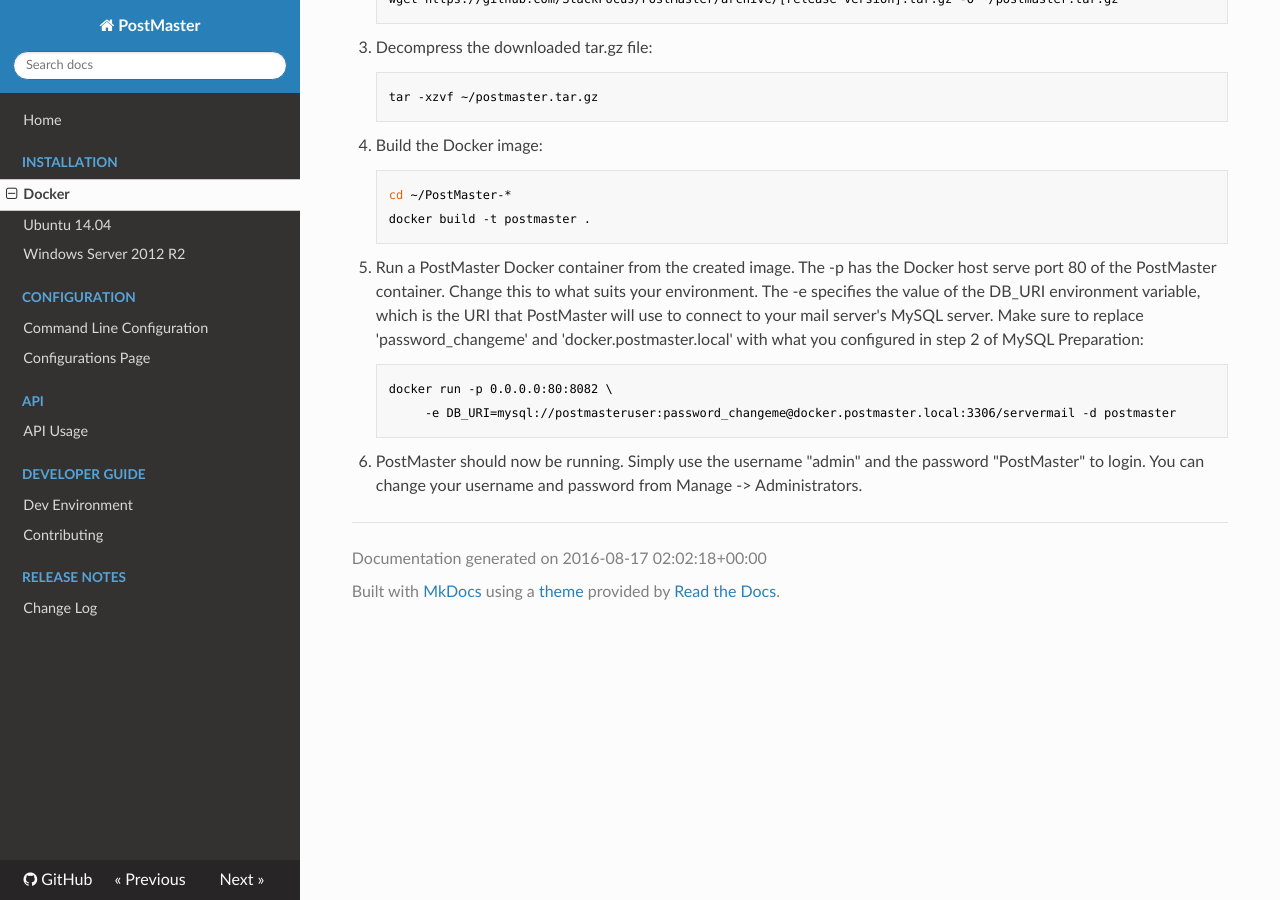
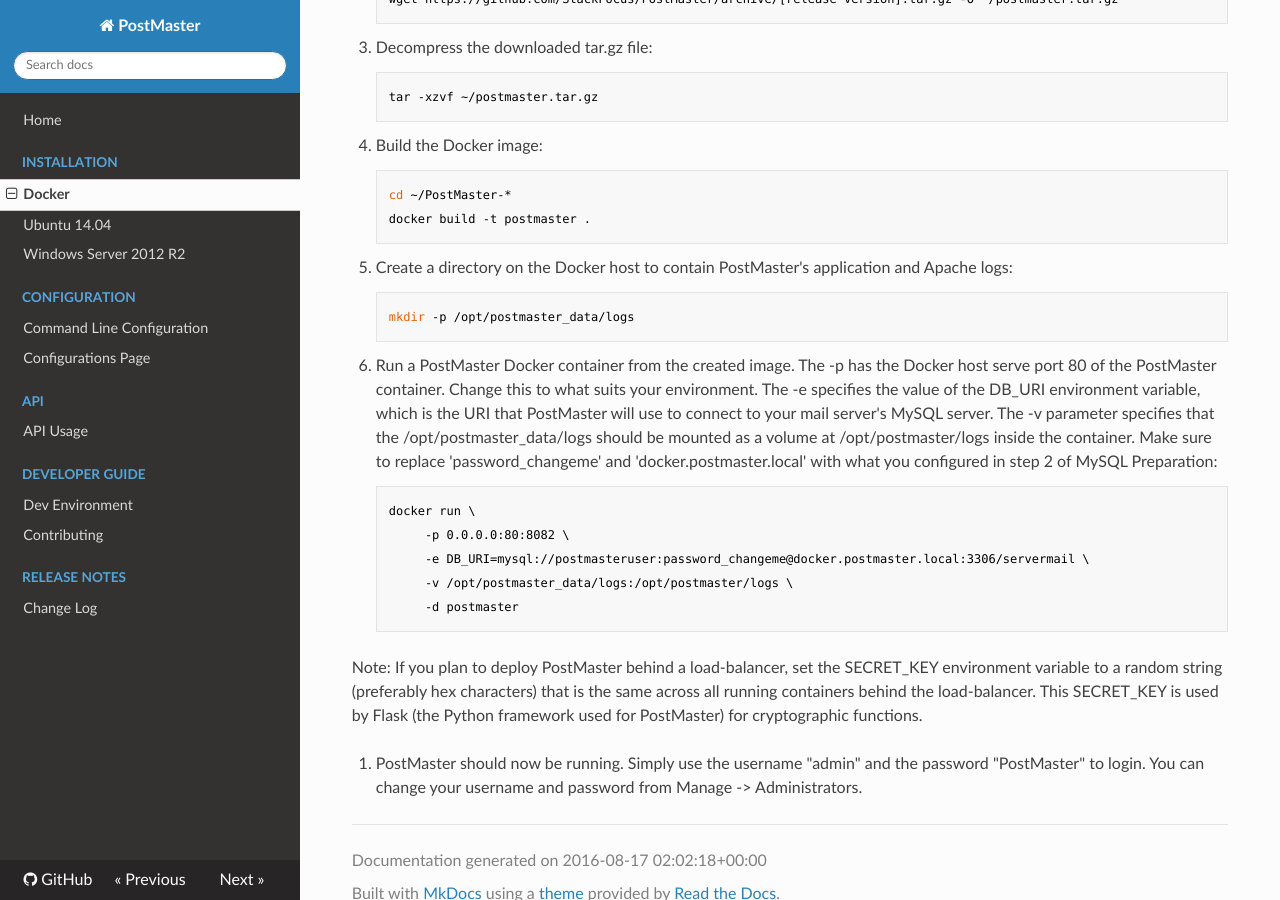
Before and after one commit to StackFocus/PostMaster, an MkDocs documentation site: the page built from docs/Installation/Docker.md, in a window 1280 px wide and 900 px high, scrolled down 957 px. Built offline with MkDocs 1.6.1, drawn with Linux system fonts in a browser that asks for light colours; nearby versions of some CDN libraries; old or Windows-style settings are respelled for this version of MkDocs.

Commit message:
Added the ability to specify a SECRET_KEY when running Docker, and added Docker documentation

```diff
--- a/config.default.py
+++ b/config.default.py
@@ -12,7 +12,7 @@
     # We introduce very little risk by disabling this.
     WTF_CSRF_ENABLED = False
     # Make this random (used to generate session keys)
-    SECRET_KEY = 'e9987dce48df3ce98542529fd074d9e9f9cd40e66fc6c4c2'
+    SECRET_KEY = '123456789abcdef123456789'
     SQLALCHEMY_TRACK_MODIFICATIONS = True
     SQLALCHEMY_DATABASE_URI = 'mysql://root:vagrant@localhost:3306/servermail'
     basedir = path.abspath(path.dirname(__file__))
--- a/docs/Installation/Docker.md
+++ b/docs/Installation/Docker.md
@@ -42,13 +42,25 @@
         cd ~/PostMaster-*
         docker build -t postmaster .
 
+4. Create a directory on the Docker host to contain PostMaster's application and Apache logs:
+
+        mkdir -p /opt/postmaster_data/logs
+
 4. Run a PostMaster Docker container from the created image.
 The -p has the Docker host serve port 80 of the PostMaster container. Change this to what suits your environment.
 The -e specifies the value of the DB_URI environment variable, which is the URI that PostMaster will use to connect to your mail server's MySQL server.
+The -v parameter specifies that the /opt/postmaster_data/logs should be mounted as a volume at /opt/postmaster/logs inside the container.
 Make sure to replace 'password_changeme' and 'docker.postmaster.local' with what you configured in step 2 of MySQL Preparation:
 
-        docker run -p 0.0.0.0:80:8082 \
-             -e DB_URI=mysql://postmasteruser:password_changeme@docker.postmaster.local:3306/servermail -d postmaster
+        docker run \
+             -p 0.0.0.0:80:8082 \
+             -e DB_URI=mysql://postmasteruser:password_changeme@docker.postmaster.local:3306/servermail \
+             -v /opt/postmaster_data/logs:/opt/postmaster/logs \
+             -d postmaster
+
+Note: If you plan to deploy PostMaster behind a load-balancer, set the SECRET_KEY environment variable to a
+random string (preferably hex characters) that is the same across all running containers behind the load-balancer.
+This SECRET_KEY is used by Flask (the Python framework used for PostMaster) for cryptographic functions.
 
 5. PostMaster should now be running. Simply use the username "admin" and the password "PostMaster" to login.
 You can change your username and password from Manage -> Administrators.
```
Also changed, not shown: docs/ChangeLog.md (+1 -0 lines), docs/Configuration/CommandLineConfiguration.md (+2 -0 lines), manage.py (+7 -0 lines), 2 other files.
